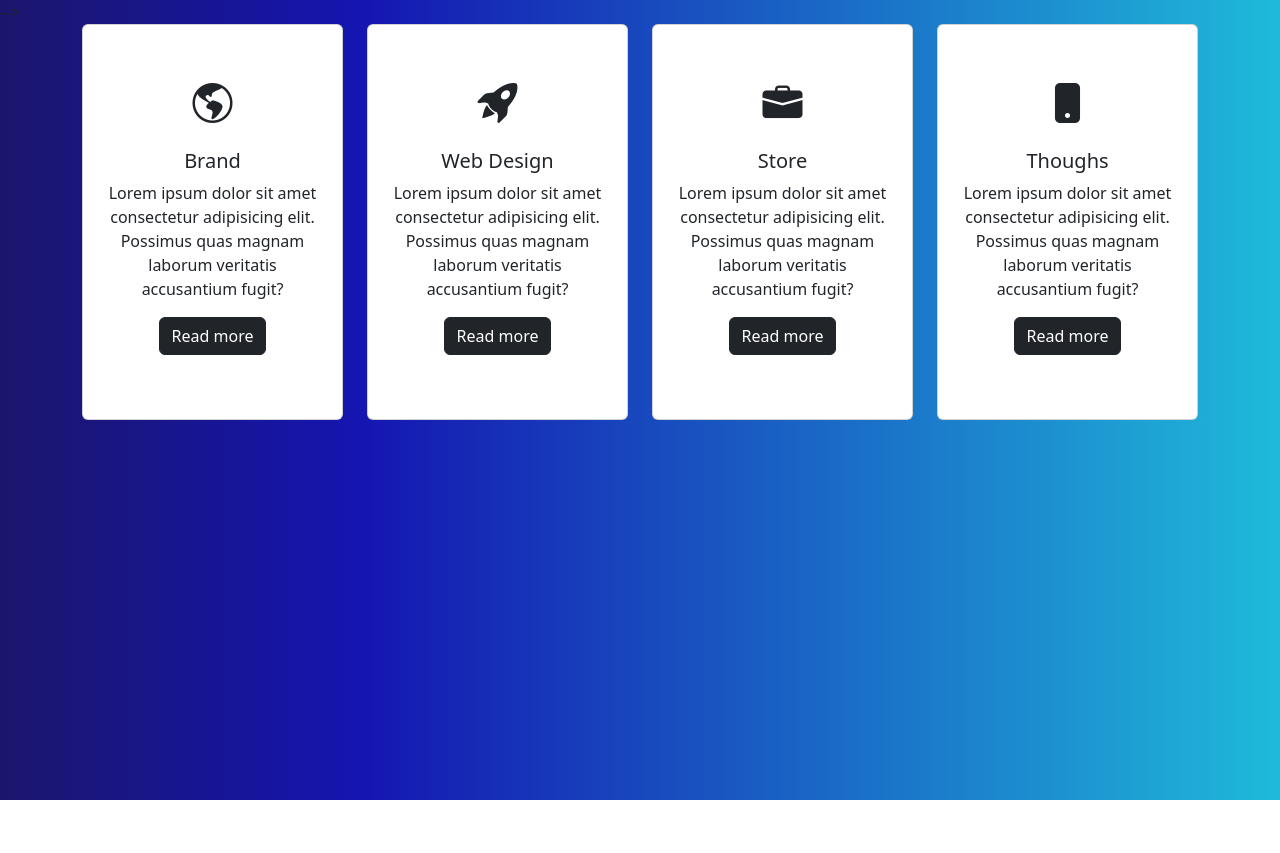
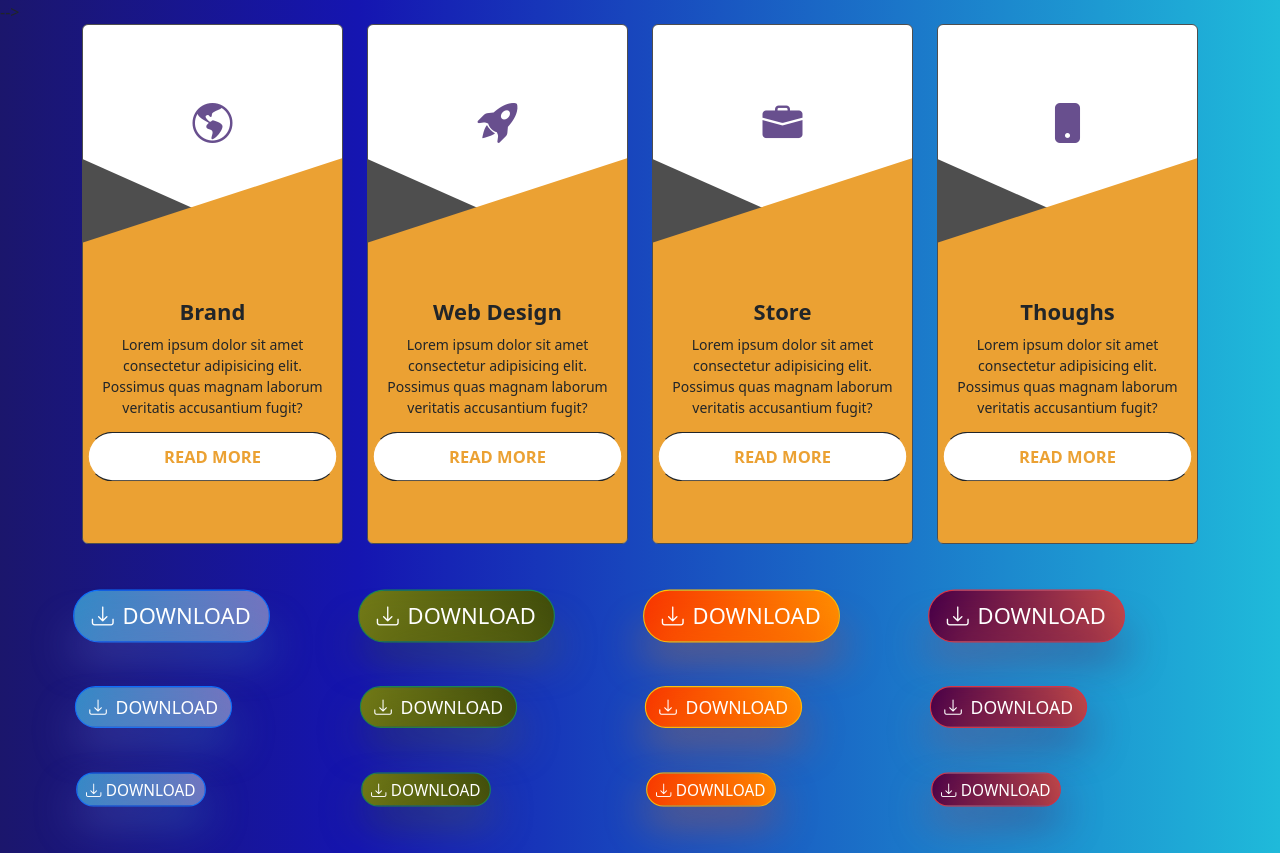
Before and after one commit to Gorbunova89/Card_buttons_examples, a plain HTML site: page index.html in a window 1280 px wide. Before the commit the page ends 800 px from the top, so only its background shows below. Drawn offline with nearby package versions, Linux system fonts and the light colour scheme.

Commit message:
created buttons

```diff
--- a/CSS/style.css
+++ b/CSS/style.css
@@ -4,7 +4,13 @@ body{
 
 }
 
-/* .serviceBox{
+   .serviceIcon {
+    color: #684f8e;
+    line-height: 100px;
+    margin-bottom: 100px;
+   }
+
+   .serviceBox{
     border: 1px solid #4e4e4e;
     text-align: center;
     padding: 40px 0;
@@ -12,4 +18,146 @@ body{
     position: relative;
     z-index: 1;
     transition: all 0.5s ease 0s;
-   } */
+   }
+   .serviceBox:before,
+   .serviceBox:after{
+    content: "";
+    width: 200%;
+    height: 200%;
+    background: #eba133;
+    position: absolute;
+    top: 160px;
+    left: 0;
+    z-index: -1;
+    transform: rotate(-18deg);
+    transition: all 0.5s ease 0s;
+   }
+   .serviceBox:before{
+    background: #4e4e4e;
+    left: -120%;
+    transform: rotate(24deg);
+   }
+   .serviceBox:hover:before{
+    transform: rotate(16deg);
+   }
+   .serviceBox:hover:after{
+    background: #684f8e;
+    transform: rotate(-10deg);
+   }
+   .serviceBox .service-icon{
+    font-size: 60px;
+    color: #684f8e;
+    line-height: 100px;
+    margin-bottom: 100px;
+   }
+
+   .serviceBox .service-content{
+    color: #fff;
+    line-height: 25px;
+    padding: 0 20px 20px;
+   }
+
+   .serviceBox .title{
+    font-size: 22px;
+    font-weight: 700;
+    margin-bottom: 10px;
+   }
+   .serviceBox .description{
+    font-size: 14px;
+   }
+   .serviceBox .read{
+    display: block;
+    width: 100%;
+    background: #fff;
+    font-size: 15px;
+    font-weight: 600;
+    color: #eba133;
+    padding: 10px;
+    border-left: 1px solid #eba133;
+    border-right: 1px solid #eba133;
+   }
+   .serviceBox:hover .read{
+    border-color: #684f8e;
+    color: #684f8e;
+   }
+   @media only screen and (max-width: 990px){
+    .serviceBox{ margin-bottom: 30px; }
+   }
+   @media only screen and (max-width: 767px){
+    .serviceBox:before,
+    .serviceBox:after{
+    top: 80px;
+    }
+   }
+   @media only screen and (max-width: 480px){
+    .serviceBox:before,
+    .serviceBox:after{
+    top: 140px;
+    }
+   }
+
+   /* Buttons */
+
+   .btn{
+    position: relative;
+    color:#fff;
+    border-radius:30px;
+    text-transform: uppercase;
+    transform: scale(1.1,1.1);
+    transition:all 0.3s ease-out 0s;
+   }
+   .btn:hover{
+    transform: scale(1,1);
+    color:#fff;
+   }
+   .btn i{
+    margin-right:15px;
+    color:#fff;
+   }
+   .btn:before {
+    content: "";
+    position: absolute;
+    bottom: -8px;
+    left:0px;
+    width:100%;
+    height: 10px;
+    filter: blur(20px);
+    border-radius: 30px;
+    display: inline-block;
+    z-index: -1;
+    transition: all 0.3s ease-out 0s;
+   }
+   .btn:hover:before{
+    bottom:0;
+    filter: blur(10px);
+   }
+   .btn.blue{
+    background: linear-gradient(to left, #7474bf , #348ac7);
+   }
+   .btn.blue:before{
+    background: linear-gradient(to right,#7474bf,#348ac7);
+   }
+   .btn.green{
+    background: linear-gradient(to left, #414d0b , #727a17);
+   }
+   .btn.green:before{
+    background: linear-gradient(to right,#414d0b,#727a17);
+   }
+
+   .btn.orange{
+    background: linear-gradient(to left, #fe8c00 , #f83600);
+   }
+   .btn.orange:before{
+    background: linear-gradient(to right,#fe8c00,#f83600);
+   }
+   .btn.purple{
+    background: linear-gradient(to left, #c04848 , #480048);
+   }
+   .btn.purple:before{
+    background: linear-gradient(to right,#c04848,#480048);
+   }
+   @media only screen and (max-width: 767px){
+    .btn{
+    margin-bottom:15px;
+    }
+   }
--- a/index.html
+++ b/index.html
@@ -16,42 +16,101 @@
                 <div class="col col-md-3 col-sm-6 text-center">
                     <div class="card serviceBox py-5">
                         <div class="serviceIcon"><i class="bi bi-globe-americas fs-1"></i></div>
-                        <div class="card-body">
-                            <h5 class="card-title">Brand</h5>
+                        <div class="card-body sevrice-content">
+                            <h5 class="card-title title">Brand</h5>
                             <p class="description">Lorem ipsum dolor sit amet consectetur adipisicing elit. Possimus quas magnam laborum veritatis accusantium fugit?</p>
-                            <a href="#" type="button" class="btn btn-dark">Read more</a>
+                            <a href="#" type="button" class="btn btn-dark read">Read more</a>
                         </div>
                     </div>
                 </div>
                 <div class="col col-md-3 col-sm-6 text-center">
                     <div class="card serviceBox py-5">
                         <div class="serviceIcon"><i class="bi bi-rocket-takeoff-fill fs-1"></i></div>
-                        <div class="card-body">
-                            <h5 class="card-title">Web Design</h5>
+                        <div class="card-body sevrice-content">
+                            <h5 class="card-title title">Web Design</h5>
                             <p class="description">Lorem ipsum dolor sit amet consectetur adipisicing elit. Possimus quas magnam laborum veritatis accusantium fugit?</p>
-                            <a href="#" type="button" class="btn btn-dark">Read more</a>
+                            <a href="#" type="button" class="btn btn-dark read">Read more</a>
                         </div>
                     </div>
                 </div>
                 <div class="col col-md-3 col-sm-6 text-center">
                     <div class="card serviceBox py-5">
-                        <div class="serviceIcon"><i class="bi bi-briefcase-fill fs-1"></i></div>
+                        <div class="serviceIcon sevrice-content"><i class="bi bi-briefcase-fill fs-1"></i></div>
                         <div class="card-body">
-                            <h5 class="card-title">Store</h5>
+                            <h5 class="card-title title">Store</h5>
                             <p class="description">Lorem ipsum dolor sit amet consectetur adipisicing elit. Possimus quas magnam laborum veritatis accusantium fugit?</p>
-                            <a href="#" type="button" class="btn btn-dark">Read more</a>
+                            <a href="#" type="button" class="btn btn-dark read">Read more</a>
                         </div>
                     </div>
                 </div>
                 <div class="col col-md-3 col-sm-6 text-center">
                     <div class="card serviceBox py-5">
                         <div class="serviceIcon"><i class="bi bi-phone-fill fs-1"></i></div>
-                        <div class="card-body">
-                            <h5 class="card-title">Thoughs</h5>
+                        <div class="card-body sevrice-content">
+                            <h5 class="card-title title">Thoughs</h5>
                             <p class="description">Lorem ipsum dolor sit amet consectetur adipisicing elit. Possimus quas magnam laborum veritatis accusantium fugit?</p>
-                            <a href="#" type="button" class="btn btn-dark">Read more</a>
+                            <a href="#" type="button" class="btn btn-dark read">Read more</a>
                         </div>
                     </div>
+                </div>
+            </div>
+        </div>
+    </section>
+
+    <!-- Buttonns -->
+    <section class="my-5">
+        <div class="container">
+            <div class="row pad-15">
+                <div class="col col-sm-3">
+                    <a href="#" type="button" class="btn btn-lg btn-primary blue"><i class="bi bi-download me-2"></i>Download</a>
+                </div>
+
+                <div class="col col-sm-3">
+                    <a href="#" type="button" class="btn btn-lg btn-success green"><i class="bi bi-download me-2"></i>Download</a>
+                </div>
+
+                <div class="col col-sm-3">
+                    <a href="#" type="button" class="btn btn-lg btn-warning orange"><i class="bi bi-download me-2"></i>Download</a>
+                </div>
+
+                <div class="col col-sm-3">
+                    <a href="#" type="button" class="btn btn-lg btn-danger purple"><i class="bi bi-download me-2"></i>Download</a>
+                </div>
+            </div>
+
+            <div class="row pad-15 mt-5">
+                <div class="col col-sm-3">
+                    <a href="#" type="button" class="btn  btn-primary blue"><i class="bi bi-download me-2"></i>Download</a>
+                </div>
+
+                <div class="col col-sm-3">
+                    <a href="#" type="button" class="btn  btn-success green"><i class="bi bi-download me-2"></i>Download</a>
+                </div>
+
+                <div class="col col-sm-3">
+                    <a href="#" type="button" class="btn  btn-warning orange"><i class="bi bi-download me-2"></i>Download</a>
+                </div>
+
+                <div class="col col-sm-3">
+                    <a href="#" type="button" class="btn  btn-danger purple"><i class="bi bi-download me-2"></i>Download</a>
+                </div>
+            </div>
+
+            <div class="row pad-15 mt-5">
+                <div class="col col-sm-3">
+                    <a href="#" type="button" class="btn btn-sm btn-primary blue"><i class="bi bi-download me-1"></i>Download</a>
+                </div>
+
+                <div class="col col-sm-3">
+                    <a href="#" type="button" class="btn btn-sm btn-success green"><i class="bi bi-download me-1"></i>Download</a>
+                </div>
+
+                <div class="col col-sm-3">
+                    <a href="#" type="button" class="btn btn-sm btn-warning orange"><i class="bi bi-download me-1"></i>Download</a>
+                </div>
+
+                <div class="col col-sm-3">
+                    <a href="#" type="button" class="btn btn-sm btn-danger purple"><i class="bi bi-download me-1"></i>Download</a>
                 </div>
             </div>
         </div>
```
